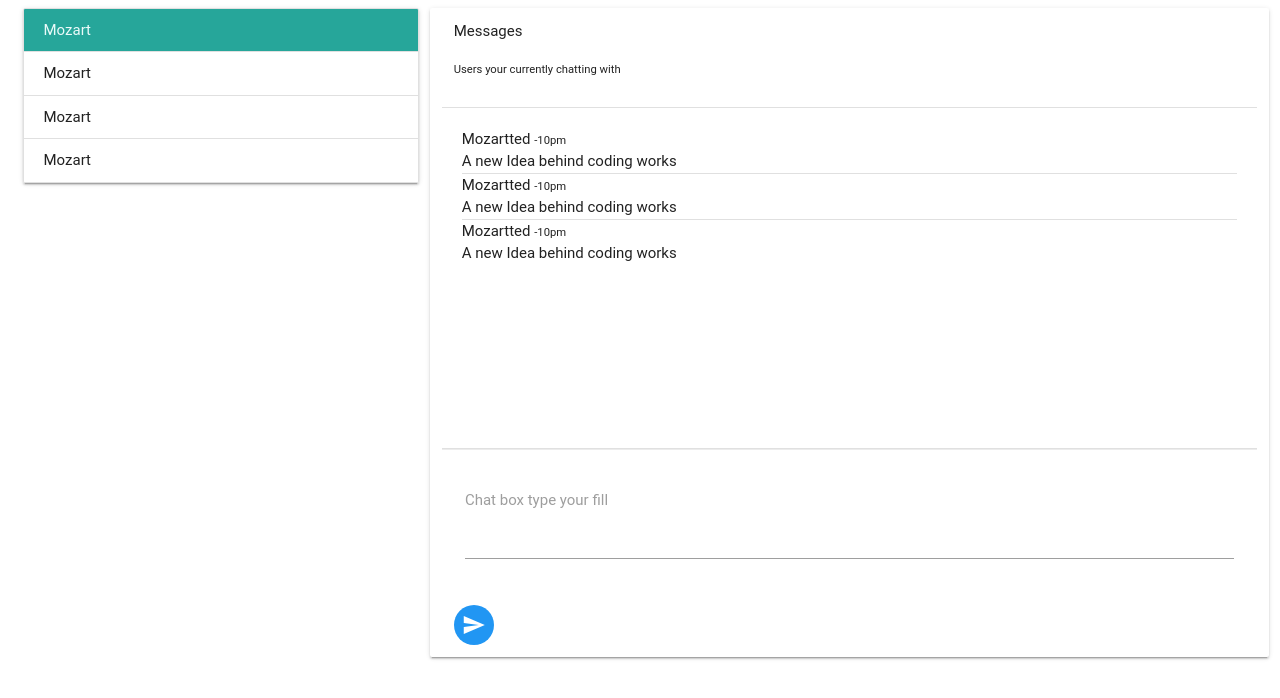
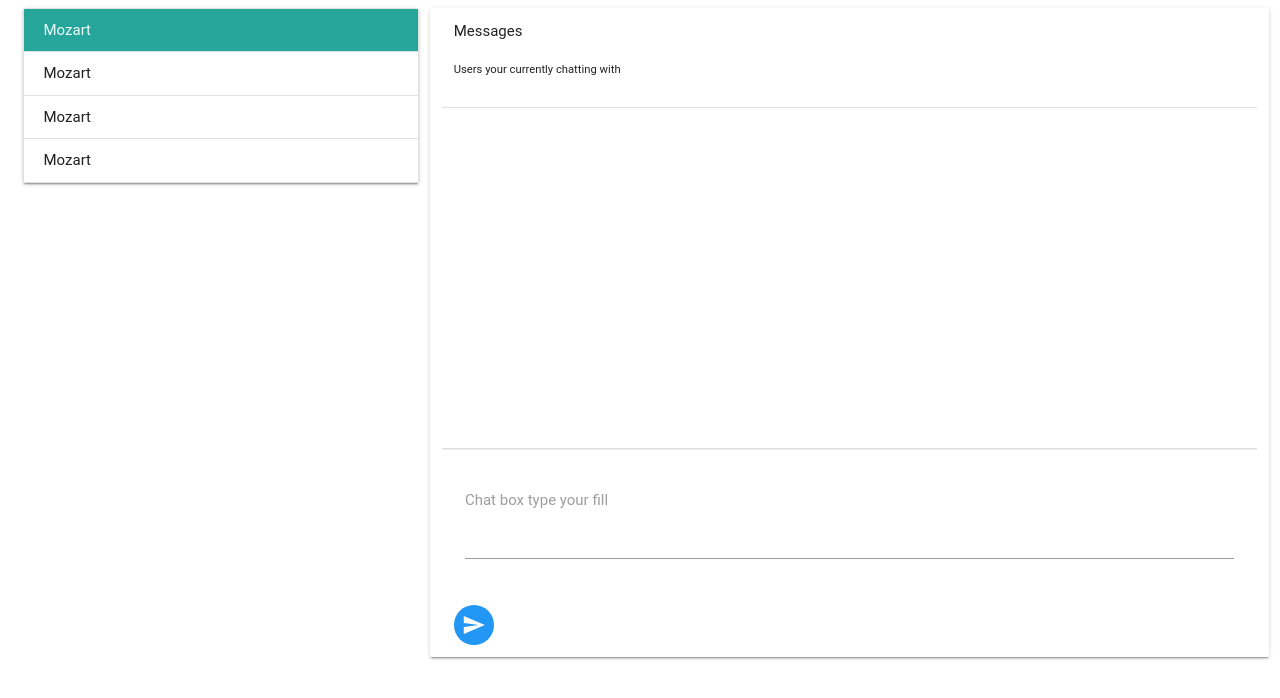
Before and after one commit to Mozartted/Chat-with-Socket.io, a website: page app/index.html in a window 1280 px wide. Drawn offline with nearby package versions, Linux system fonts and the light colour scheme; a web font is replaced by a local one.

```diff
--- a/app/index.html
+++ b/app/index.html
@@ -47,20 +47,7 @@
                     <div class="divider"></div>
                     <div class="card-content sections" id="chat-sections">
                         <div class="tab-content active" id="tab-2">
-                            <div class="message">
-                                <span class="message-head">Mozartted <small>-10pm</small></span>
-                                <p>A new Idea behind coding works</p>
-                            </div>
-                            <div class="divider"></div>
-                            <div class="message">
-                                <span class="message-head">Mozartted <small>-10pm</small></span>
-                                <p>A new Idea behind coding works</p>
-                            </div>
-                            <div class="divider"></div>
-                            <div class="message">
-                                <span class="message-head">Mozartted <small>-10pm</small></span>
-                                <p>A new Idea behind coding works</p>
-                            </div>
+
                         </div>
                     </div>
 
```
Also changed, not shown: script.js (+8 -7 lines).
